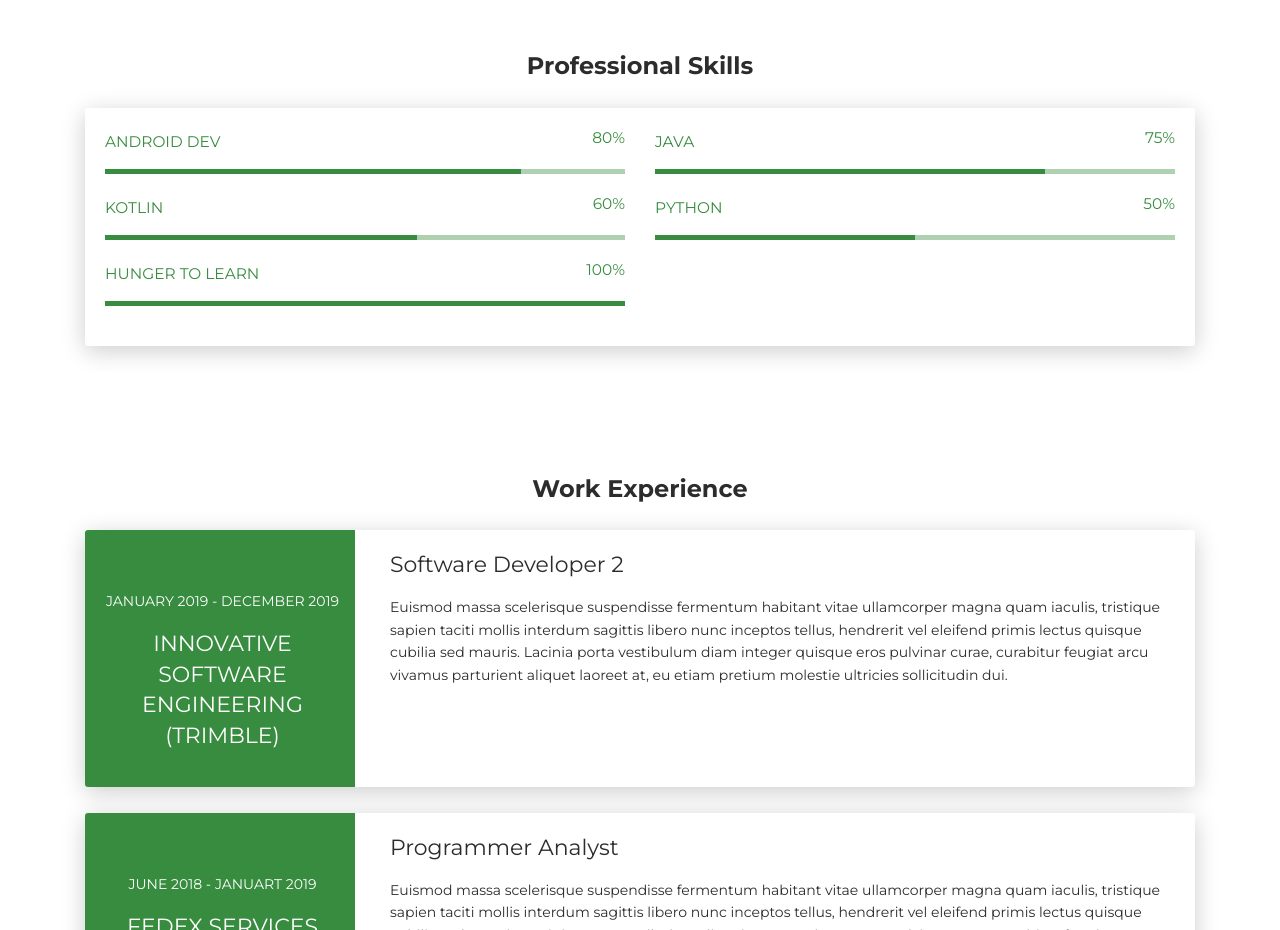
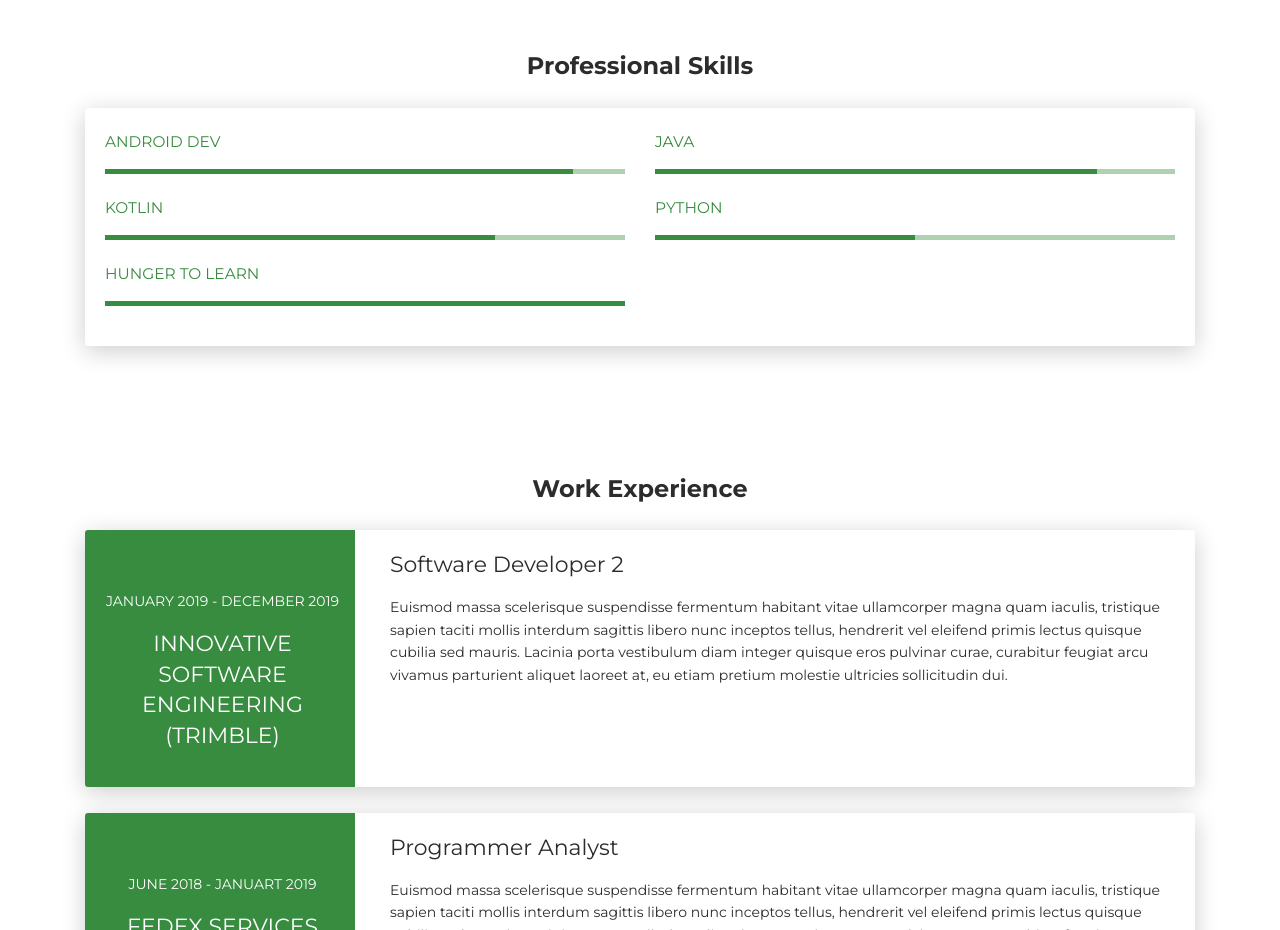
Before and after one commit to pushkarthakkar95/pushkarthakkar95.github.io, a plain HTML site: page index.html in a window 1280 px wide. Shown: the part 920-1850 px from the top of the page. Drawn offline with Linux system fonts and the light colour scheme.

Commit message:
Remove numbers

```diff
--- a/index.html
+++ b/index.html
@@ -74,14 +74,14 @@
           <div class="col-md-6">
             <div class="progress-container progress-primary"><span class="progress-badge">Android Dev</span>
               <div class="progress">
-                <div class="progress-bar progress-bar-primary" data-aos="progress-full" data-aos-offset="10" data-aos-duration="2000" role="progressbar" aria-valuenow="60" aria-valuemin="0" aria-valuemax="100" style="width: 80%;"></div><span class="progress-value">80%</span>
+                <div class="progress-bar progress-bar-primary" data-aos="progress-full" data-aos-offset="10" data-aos-duration="2000" role="progressbar" aria-valuenow="60" aria-valuemin="0" aria-valuemax="100" style="width: 90%;"></div>
               </div>
             </div>
           </div>
           <div class="col-md-6">
             <div class="progress-container progress-primary"><span class="progress-badge">Java</span>
               <div class="progress">
-                <div class="progress-bar progress-bar-primary" data-aos="progress-full" data-aos-offset="10" data-aos-duration="2000" role="progressbar" aria-valuenow="60" aria-valuemin="0" aria-valuemax="100" style="width: 75%;"></div><span class="progress-value">75%</span>
+                <div class="progress-bar progress-bar-primary" data-aos="progress-full" data-aos-offset="10" data-aos-duration="2000" role="progressbar" aria-valuenow="60" aria-valuemin="0" aria-valuemax="100" style="width: 85%;"></div>
               </div>
             </div>
           </div>
@@ -90,14 +90,14 @@
           <div class="col-md-6">
             <div class="progress-container progress-primary"><span class="progress-badge">Kotlin</span>
               <div class="progress">
-                <div class="progress-bar progress-bar-primary" data-aos="progress-full" data-aos-offset="10" data-aos-duration="2000" role="progressbar" aria-valuenow="60" aria-valuemin="0" aria-valuemax="100" style="width: 60%;"></div><span class="progress-value">60%</span>
+                <div class="progress-bar progress-bar-primary" data-aos="progress-full" data-aos-offset="10" data-aos-duration="2000" role="progressbar" aria-valuenow="60" aria-valuemin="0" aria-valuemax="100" style="width: 75%;"></div>
               </div>
             </div>
           </div>
           <div class="col-md-6">
             <div class="progress-container progress-primary"><span class="progress-badge">Python</span>
               <div class="progress">
-                <div class="progress-bar progress-bar-primary" data-aos="progress-full" data-aos-offset="10" data-aos-duration="2000" role="progressbar" aria-valuenow="60" aria-valuemin="0" aria-valuemax="100" style="width: 50%;"></div><span class="progress-value">50%</span>
+                <div class="progress-bar progress-bar-primary" data-aos="progress-full" data-aos-offset="10" data-aos-duration="2000" role="progressbar" aria-valuenow="60" aria-valuemin="0" aria-valuemax="100" style="width: 50%;"></div>
               </div>
             </div>
           </div>
@@ -106,7 +106,7 @@
           <div class="col-md-6">
             <div class="progress-container progress-primary"><span class="progress-badge">Hunger to learn</span>
               <div class="progress">
-                <div class="progress-bar progress-bar-primary" data-aos="progress-full" data-aos-offset="10" data-aos-duration="2000" role="progressbar" aria-valuenow="60" aria-valuemin="0" aria-valuemax="100" style="width: 100%;"></div><span class="progress-value">100%</span>
+                <div class="progress-bar progress-bar-primary" data-aos="progress-full" data-aos-offset="10" data-aos-duration="2000" role="progressbar" aria-valuenow="60" aria-valuemin="0" aria-valuemax="100" style="width: 100%;"></div>
               </div>
             </div>
           </div>
```
Also changed, not shown: 1 other file.
